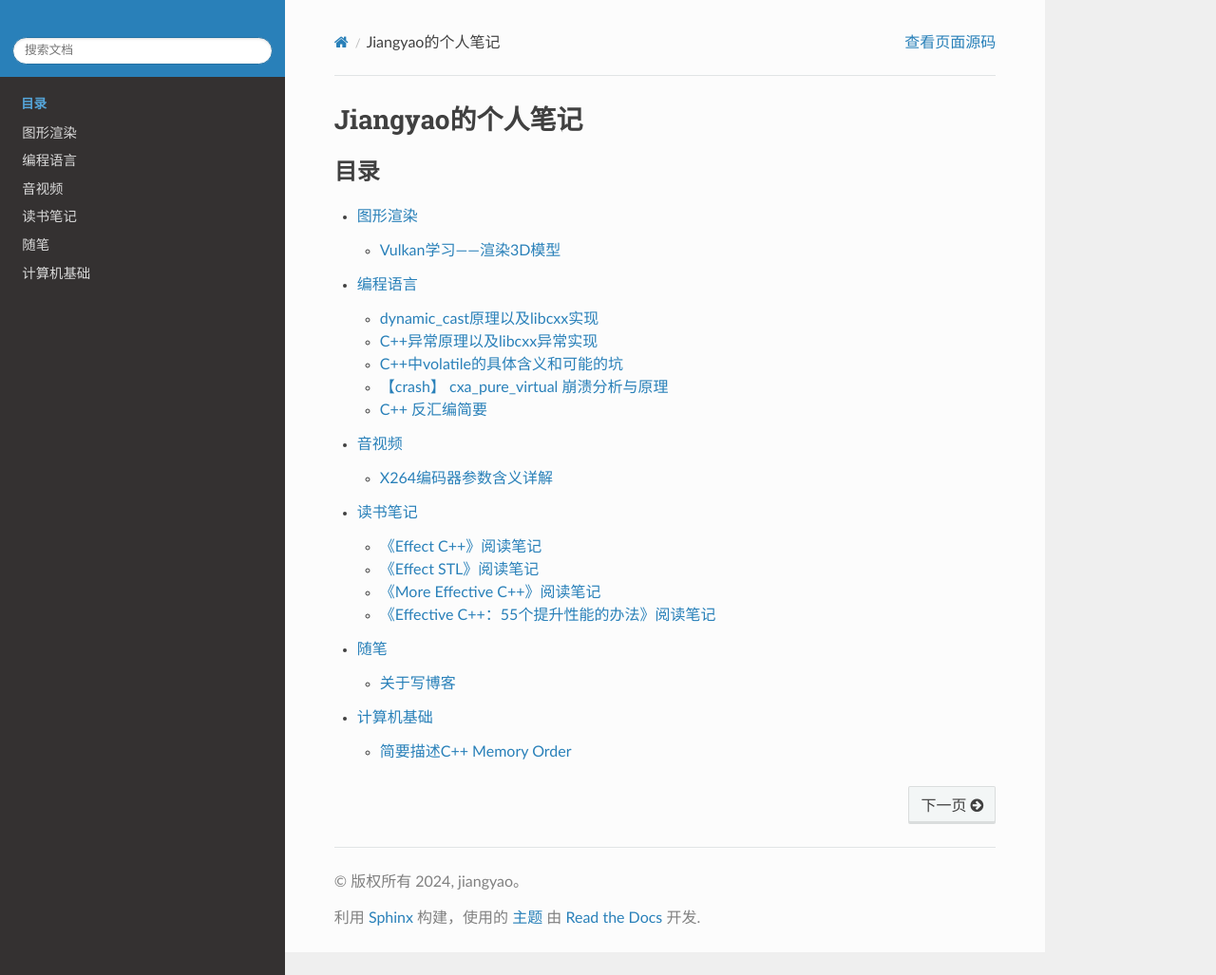
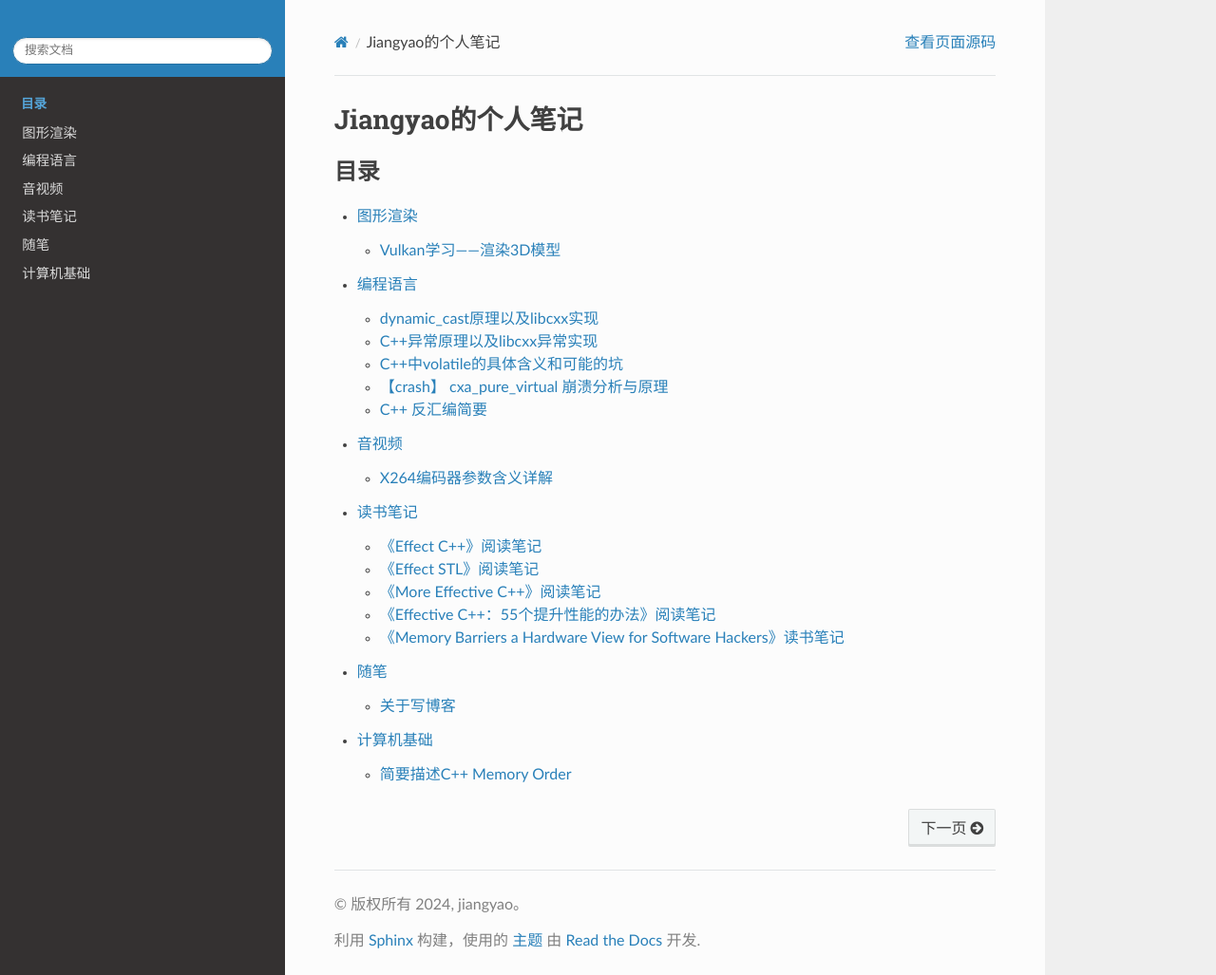
Before and after one commit to grayondream/MyNote, a Sphinx documentation site: the page built from source/index.rst, in a window 1280 px wide and 1027 px high. Shown: the whole window at 95% size. Built offline with Sphinx 7.4.7 and the Read the Docs theme 3.1.0, drawn with Linux system fonts in a browser that asks for light colours.

Commit message:
feat: add 《Memory Barriers a Hardware View for Software Hackers》读书笔记

```diff
--- a/source/docs/读书笔记/index.rst
+++ b/source/docs/读书笔记/index.rst
@@ -9,3 +9,4 @@
    《Effect STL》阅读笔记
    《More Effective C++》阅读笔记
    《Effective C++：55个提升性能的办法》阅读笔记
+   《Memory Barriers a Hardware View for Software Hackers》读书笔记
```
